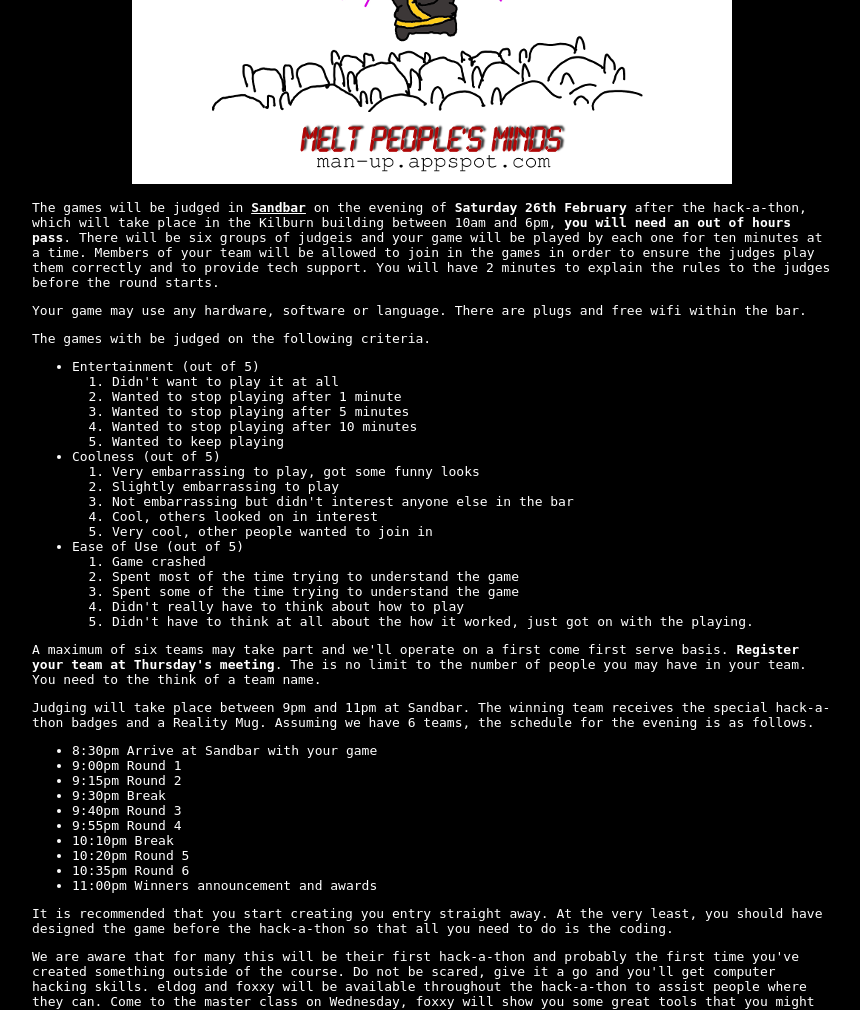
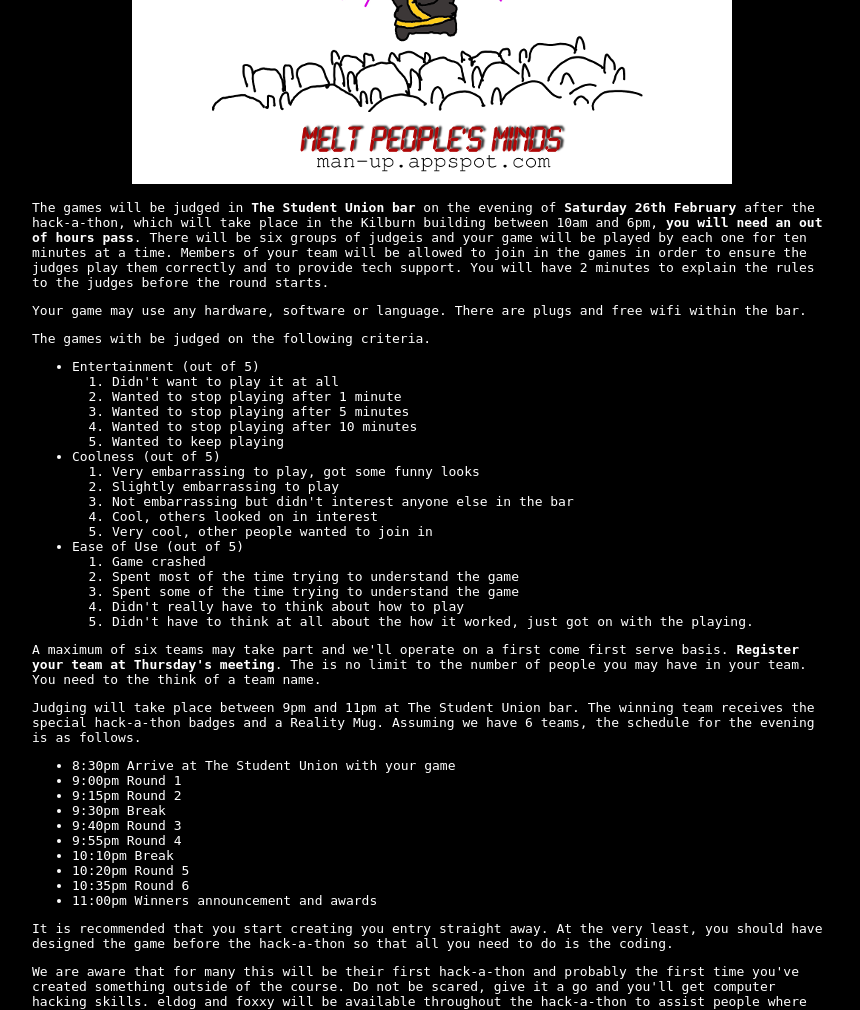
Before and after one commit to eldog/man-up-website, a Python web app: template src/templates/news.html in a window 1280 px wide. Shown: the part 2086-3096 px from the top of the page, without its empty margins (208-1068 px from the left). Run offline with Jinja, Linux system fonts and the light colour scheme; the template is opened without the code that fills it, so the values that code supplies are empty.

Commit message:
Changed from Sandbar to the Student Union bar

```diff
--- a/src/templates/news.html
+++ b/src/templates/news.html
@@ -2,20 +2,23 @@
 <div class="article">
 <h1>Cantina Games Hack-a-thon this week</h1>
 <p>eldog 20/02/2011</p>
-<p>Hack-a-thon 0, Cantina games, is happening this week. On Saturday 26th February brave man-uppers
-will be hacking their hearts away. In commermoration, we've produced a brand new trailer.</p>
-<center><iframe src="http://player.vimeo.com/video/20159547" width="400" height="300" frameborder="0"></iframe></center>
+<p>Hack-a-thon 0, Cantina games, is happening this week. On Saturday
+26th February brave man-uppers will be hacking their hearts away. In
+commermoration, we've produced a brand new trailer.</p>
+<center><iframe src="http://player.vimeo.com/video/20159547"
+	width="400" height="300" frameborder="0"></iframe></center>
 </div>
 <div class="article">
 <h1>Meeting 1 roundup</h1>
 <p>eldog, 20/02/2011</p>
-<p>We had a great meeting last Thursday, thanks every one who came down. One of the highlights was
- Cosmin's LED cube which quite impressively acted as a mini advetisment for the society.</p>
-<center>
-<iframe src="http://player.vimeo.com/video/20143321" width="400" height="300" frameborder="0"></iframe>
-</center>
-<p>Head over to the <a href="/talk">talks</a> page to see Cosmin's talk on the cube, Adam's face recognition program and
-my own Android "colouring-in" game.</p>
+<p>We had a great meeting last Thursday, thanks every one who came
+down. One of the highlights was Cosmin's LED cube which quite
+impressively acted as a mini advetisment for the society.</p>
+<center><iframe src="http://player.vimeo.com/video/20143321"
+	width="400" height="300" frameborder="0"></iframe></center>
+<p>Head over to the <a href="/talk">talks</a> page to see Cosmin's
+talk on the cube, Adam's face recognition program and my own Android
+"colouring-in" game.</p>
 </div>
 
 <div class="article">
@@ -23,10 +26,10 @@ my own Android "colouring-in" game.</p>
 <p>foxxy, 13/02/2011</p>
 <p><b>Create a game for 4 to 8 players to be played at a table
 in a noisy bar</b>.</p>
-<center><img src="/img/hackathon-explanation.png" alt="Hack your life away..."/></center>
-<p>The games will be judged in <b><a
-	href="http://maps.google.co.uk/maps?ie=UTF8&q=sandbar&fb=1&gl=uk&hq=sandbar&hnear=Manchester&cid=0,0,7032590773126740656&ll=53.470682,-2.235927&spn=0.002194,0.005681&t=h&z=18&iwloc=A">Sandbar</a></b>
-on the evening of <b>Saturday 26th February</b> after the hack-a-thon, which
+<center><img src="/img/hackathon-explanation.png"
+	alt="Hack your life away..." /></center>
+<p>The games will be judged in <b>The Student Union bar</b> on the
+evening of <b>Saturday 26th February</b> after the hack-a-thon, which
 will take place in the Kilburn building between 10am and 6pm, <b>you
 will need an out of hours pass</b>. There will be six groups of judgeis and
 your game will be played by each one for ten minutes at a time. Members
@@ -62,8 +65,8 @@ plugs and free wifi within the bar.</p>
 		<li>Spent most of the time trying to understand the game</li>
 		<li>Spent some of the time trying to understand the game</li>
 		<li>Didn't really have to think about how to play</li>
-		<li>Didn't have to think at all about the how it worked, just
-		got on with the playing.</li>
+		<li>Didn't have to think at all about the how it worked, just got
+		on with the playing.</li>
 	</ol>
 	</li>
 </ul>
@@ -73,12 +76,13 @@ come first serve basis. <b>Register your team at Thursday's meeting</b>.
 The is no limit to the number of people you may have in your team. You
 need to the think of a team name.</p>
 
-<p>Judging will take place between 9pm and 11pm at Sandbar. The
-winning team receives the special hack-a-thon badges and a Reality Mug.
-Assuming we have 6 teams, the schedule for the evening is as follows.</p>
+<p>Judging will take place between 9pm and 11pm at The Student Union
+bar. The winning team receives the special hack-a-thon badges and a
+Reality Mug. Assuming we have 6 teams, the schedule for the evening is
+as follows.</p>
 
 <ul>
-	<li>8:30pm Arrive at Sandbar with your game</li>
+	<li>8:30pm Arrive at The Student Union with your game</li>
 	<li>9:00pm Round 1</li>
 	<li>9:15pm Round 2</li>
 	<li>9:30pm Break</li>
```
Also changed, not shown: src/templates/hack-a-thon.html (+3 -4 lines).
